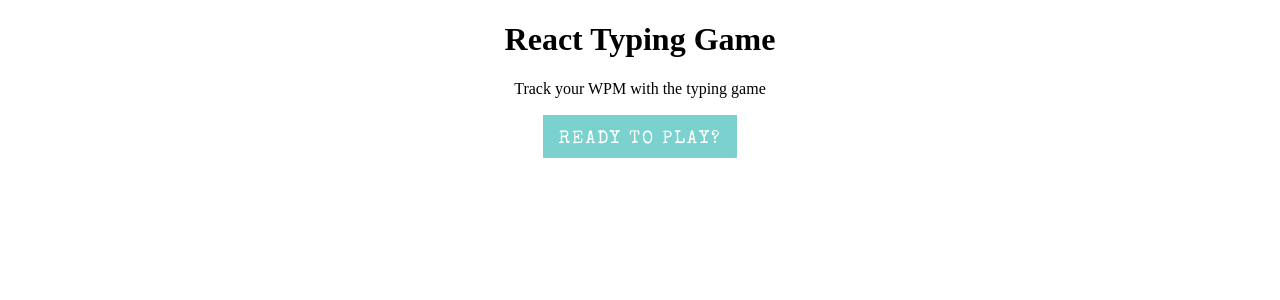
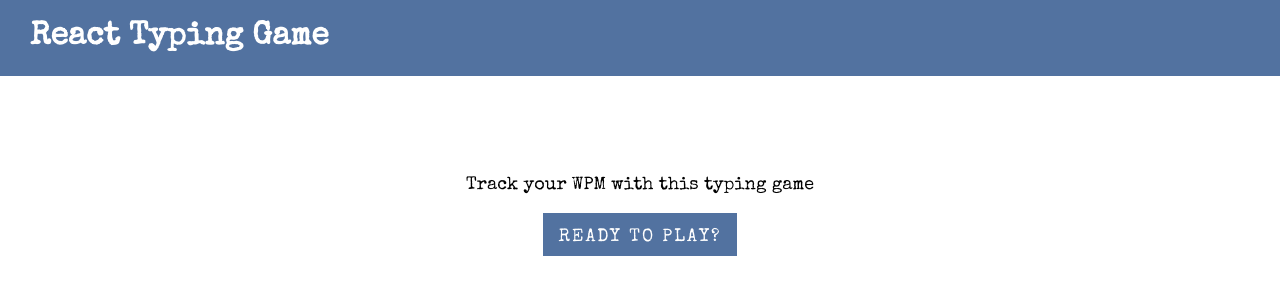
Before and after one commit to caathylee/typing-game-react, a React app: page / in a window 1280 px wide. Shown: the top 300 px of the page. Built offline with nearby package versions, Linux system fonts and the light colour scheme.

Commit message:
Added header, changed blue hex code, made disclaimer disappear on button click

```diff
--- a/src/App.js
+++ b/src/App.js
@@ -1,6 +1,7 @@
 import React, { Component } from 'react';
 import TextExcerpt from './components/TextExcerpt';
 import SplashPage from './components/SplashPage';
+import Header from './components/Header';
 
 export class App extends Component {
 	constructor(props) {
@@ -17,6 +18,7 @@ export class App extends Component {
     render() {
         return (
             <div className="app">
+            	<Header />
             	<SplashPage showTextExcerpt={this.showTextExcerpt.bind(this)} />
             	{!this.textIsHidden ? <TextExcerpt textIsHidden={this.textIsHidden} showTextExcerpt={this.showTextExcerpt.bind(this)}/> : null }
             </div>
--- /dev/null
+++ b/src/components/Header.js
@@ -0,0 +1,19 @@
+import React from 'react';
+
+class Header extends React.Component {
+	render() {
+		return (
+			<header>
+				<h1>React Typing Game</h1>
+				{/*
+					<ul>
+						<li><a href="#">Login</a></li>
+						<li><a href="#">Sign up</a></li>
+					</ul>
+				*/}
+			</header>
+		)
+	}
+}
+
+export default Header;
--- a/src/components/SplashPage.js
+++ b/src/components/SplashPage.js
@@ -6,7 +6,8 @@ class SplashPage extends React.Component {
 		super(props);
 		this.state = {
 			seconds: 10,
-			btnIsHidden: false
+			btnIsHidden: false,
+			disclaimerIsHidden: false
 		}
 		this.timer = 0;
 		this.startTimer = this.startTimer.bind(this);
@@ -15,6 +16,9 @@ class SplashPage extends React.Component {
 
 	startTimer() {
 		this.props.showTextExcerpt();
+		this.setState({
+			disclaimerIsHidden: true
+		});
 		document.getElementById('btn-countdown').innerHTML ="Game begins in <span id='btn-seconds'>10</span>";
 		if(this.timer == 0) {
 			this.timer = setInterval(this.countDown, 1000);
@@ -39,8 +43,7 @@ class SplashPage extends React.Component {
 	render() {
 		return (
 			<div id="splash-page">
-				<h1>React Typing <span>Game</span></h1>
-				<p>Track your WPM with the typing game</p>
+				{this.state.disclaimerIsHidden ? "" : <p className="disclaimer">Track your WPM with this typing game</p>}
 				{!this.state.btnIsHidden ? <button id="btn-countdown" className="btn" onClick={this.startTimer}>Ready to play?</button> : null}
 
 			</div>
--- a/src/styles/App.scss
+++ b/src/styles/App.scss
@@ -1,3 +1,4 @@
 @import 'partials/variables';
 @import 'partials/general';
+@import 'partials/header';
 @import 'partials/custom';
--- a/src/styles/partials/_custom.scss
+++ b/src/styles/partials/_custom.scss
@@ -1,4 +1,3 @@
-
 .typing-field {
 	font-size: 20px;
 }
--- a/src/styles/partials/_general.scss
+++ b/src/styles/partials/_general.scss
@@ -1,3 +1,11 @@
+ul {
+	li {
+		list-style-type: none;
+		a {
+			text-decoration: none;
+		}
+	}
+}
 .transition {
 	-webkit-transition: all 0.3s ease-out;
     -moz-transition: all 0.3s ease-out;
@@ -35,7 +43,20 @@
 		margin: auto;
 	}
 
+	#paragraph {
+		line-height: 1.8;
+		font-size: 18px;
+	}
+
 	#typing-field {
 		font-size: 22px;
 	}
 }
+
+#splash-page {
+	padding-top: 150px;
+	.disclaimer {
+		font-size: 18px;
+		font-family: $typewriterFont;
+	}
+}
--- /dev/null
+++ b/src/styles/partials/_header.scss
@@ -0,0 +1,26 @@
+header {
+	background-color: $blue;
+	width: 100%;
+	position: fixed;
+	top: 0;
+	left: 0;
+
+	h1 {
+		font-family: $typewriterFont;
+		color: #fff;
+		float: left;
+		padding-left: 30px;
+
+	}
+	ul {
+		float: right;
+		padding-right: 30px;
+		li {
+			display: inline-block;
+			padding: 5px 10px;
+		}
+		a {
+			color: #fff;
+		}
+	}
+}
--- a/src/styles/partials/_variables.scss
+++ b/src/styles/partials/_variables.scss
@@ -1,6 +1,6 @@
 
 /* Colors */
-$blue: #7bd1cd;
+$blue: #5272a0;
 
 /* Fonts */
 $typewriterFont: 'Special Elite', cursive;
```
